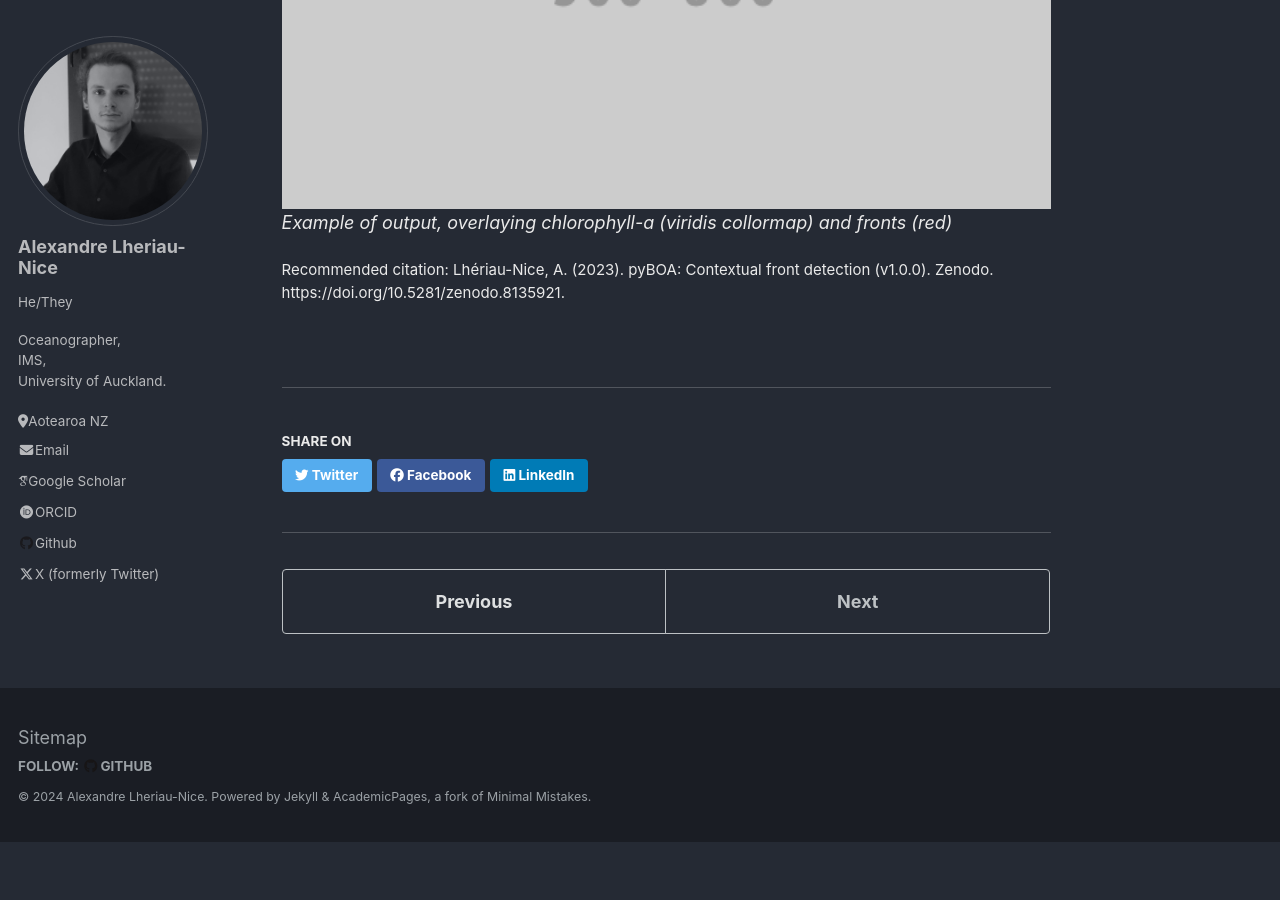
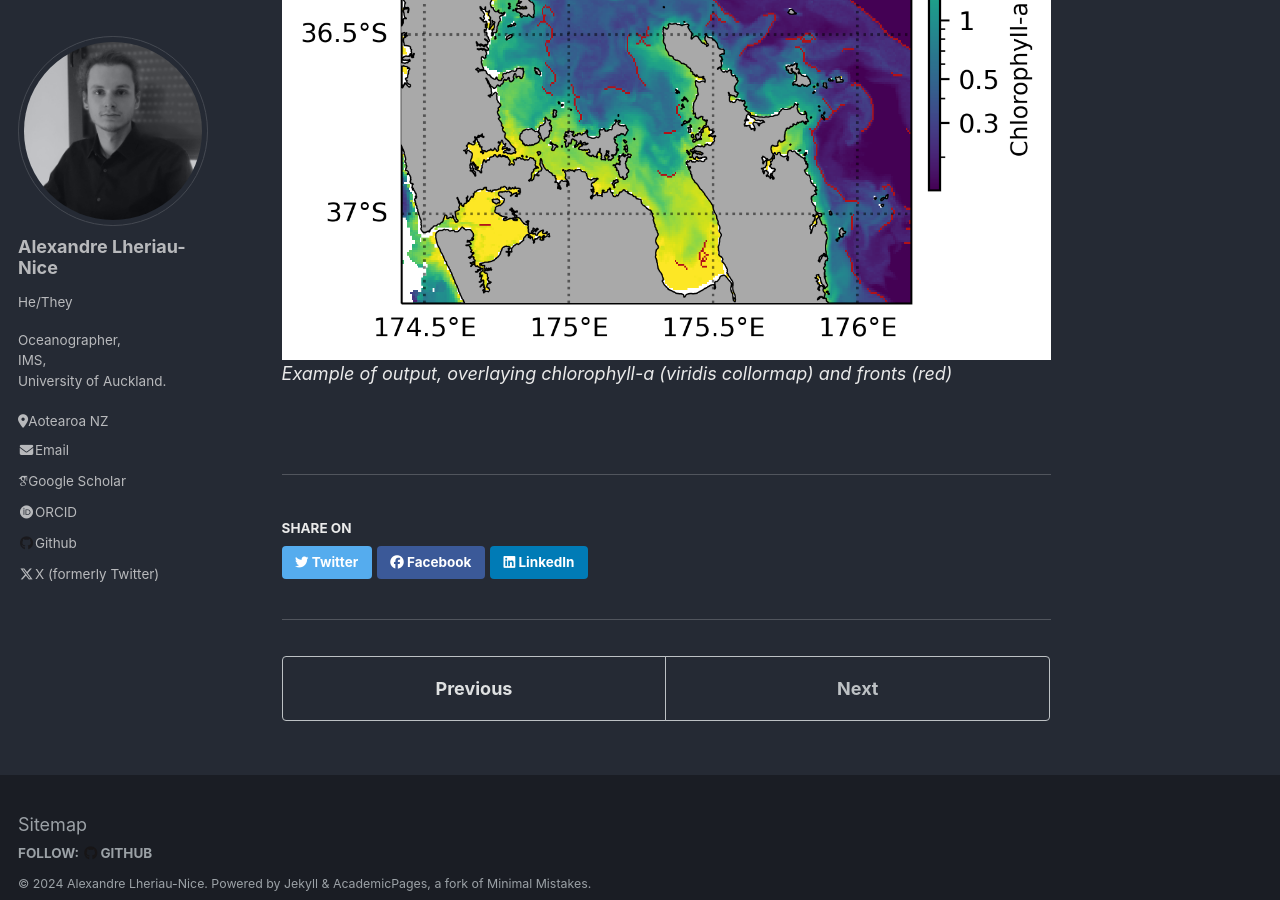
Before and after one commit to AlxLhrNc/AlxLhrNc.github.io, a Jekyll site: the page built from _portfolio/2023_pyBOA.md, in a window 1280 px wide and 900 px high, scrolled down 986 px. Built offline with Jekyll 4.4.1, drawn with Linux system fonts in a browser that asks for light colours; some web fonts are replaced; before the commit the page ends 1828 px from its top, so only the background shows below that; some of the changed text lies outside the part shown.

Commit message:
Update 2023_pyBOA.md

```diff
--- a/_portfolio/2023_pyBOA.md
+++ b/_portfolio/2023_pyBOA.md
@@ -1,6 +1,6 @@
 ---
 title: "pyBOA"
-excerpt: "Frontal detection using chlorophyll<br/><img src='/images/500x300.png'>"
+excerpt: "Frontal detection using chlorophyll<br/><img src='/images/raw_chl.png' width="500">"
 collection: portfolio
 date: 2022-12-19
 citation: "Lhériau-Nice, A. (2023). pyBOA: Contextual front detection (v1.0.0). Zenodo. https://doi.org/10.5281/zenodo.8135921."
@@ -18,5 +18,5 @@ What to get: The sample netcdf file, the stnd_alone file, and pyBOA.py.
 
 Important This works as an extension of the xarray packages and was built under python 3.9.
 
-<img src='/images/500x300.png' width="1000">
+<img src='/images/example_pyBOA.png' width="1000">
 _Example of output, overlaying chlorophyll-a (viridis collormap) and fronts (red)_
```
